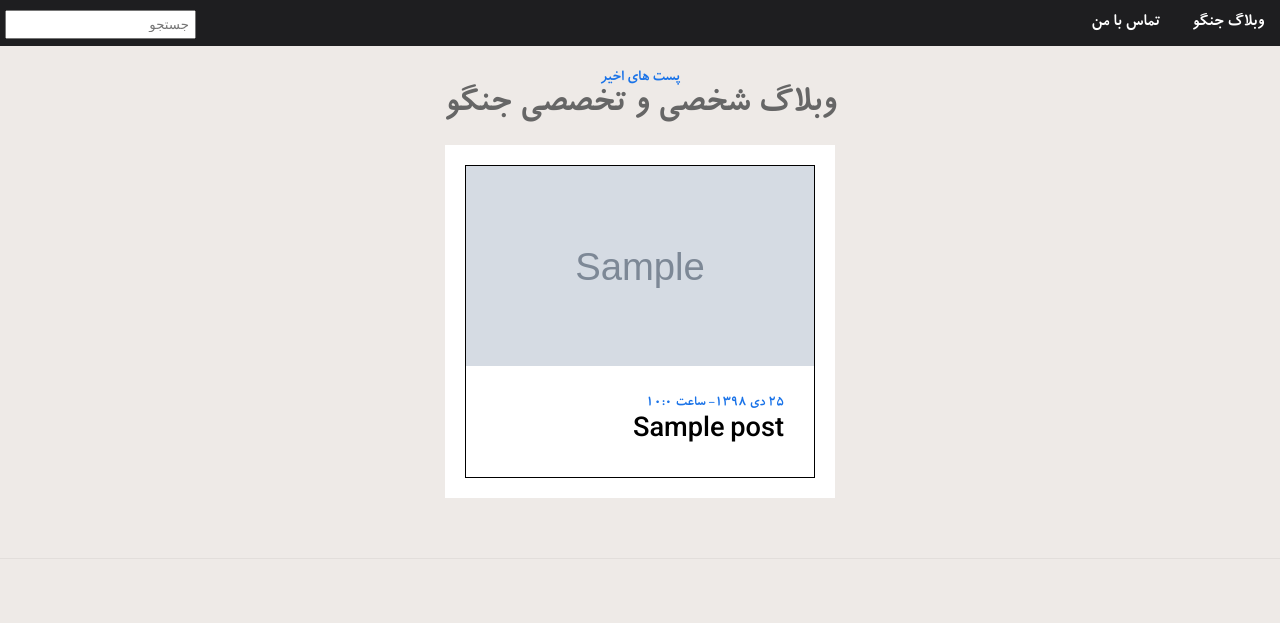
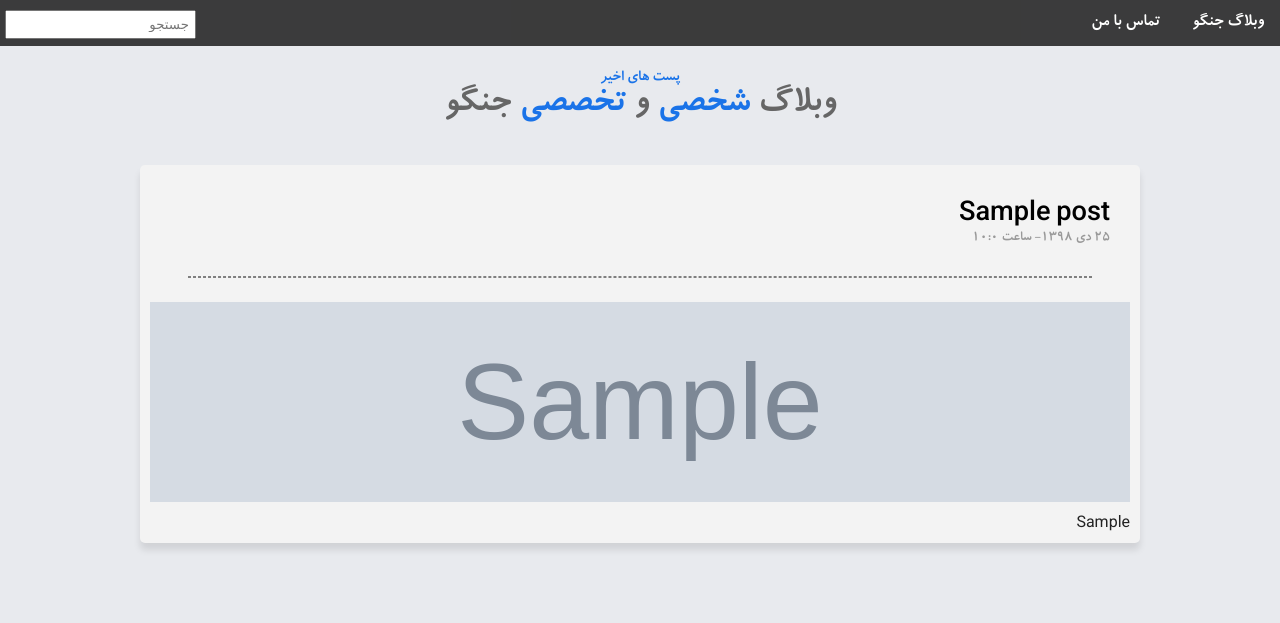
Before and after one commit to mjkahnamu2/DjangoBlog, a Django app: page / in a window 1280 px wide. Shown: the top 623 px of the page. Run offline with Django 4.2, Linux system fonts and the light colour scheme; tables that the repository leaves empty hold one stand-in row (values such as "Sample post"); grey boxes marked "Sample" are stand-in pictures.

Commit message:
edit frontend

```diff
--- a/blog/models.py
+++ b/blog/models.py
@@ -1,3 +1,4 @@
+from distutils.text_file import TextFile
 from django.db import models
 from django_quill.fields import QuillField
 from extensions.utils import jalali_converter
@@ -10,6 +11,7 @@ STATUS = (
 
 class Post(models.Model):
     title = models.CharField(max_length=200, unique=True)
+    abstract = models.TextField(null=True)
     content = QuillField()
     image = models.ImageField(upload_to='static/images')
     slug = models.SlugField(unique=True, allow_unicode=True)
--- a/static/css/style.css
+++ b/static/css/style.css
@@ -1,5 +1,5 @@
 .content{
-    background-color: #EEEAE7;
+    background-color: #E8EAEE;
 }
 *{
     margin: 0px;
@@ -28,7 +28,7 @@ body{
 
 /* blog */
 #blog{
-    background-color: #EEEAE7;
+    background-color: #E8EAEE;
     margin-top: 30px;
     display: flex;
     justify-content: center;
@@ -52,8 +52,7 @@ body{
     font-weight: 600;
 }
 .blog-container{
-    max-width: 1000px;
-    background-color: #fff;
+    background-color: #E8EAEE;
     display: flex;
     justify-content: center;
     align-items: center;
@@ -61,12 +60,14 @@ body{
     flex-wrap: wrap;
 }
 .blog-box{
-    width: 350px;
-    background-color: #fff;
-    border: 1px solid #000;
+    width: 1000px;
+    background-color: #F3F3F3;
     margin: 20px;
+    box-shadow: 0 7px 7px 0 rgba(0,0,0,0.1);
+    -webkit-border-radius: 5px;
 }
 .blog-img{
+    margin: 10px;
     width: auto;
     height: 200px;
 }
@@ -76,13 +77,17 @@ body{
     object-fit: cover;
     object-position: center;
 }
+.blog-abstract p{
+    color: #222;
+    margin: 10px;
+}
 .blog-text{
     padding: 30px;
     display: flex;
     flex-direction: column;
 }
 .blog-text span{
-    color:  #1A73E8;
+    color:  #999;
     font-size: 0.9rem;
 }
 .blog-text .blog-title{
@@ -128,12 +133,13 @@ body{
     }
 }
 .navbar{
-    overflow: hidden;
+    display: flex;
+    background-color: rgba(50,50,50, 0.95);
+    position: fixed;
     top: 0;
-    position: fixed;
-    background-color: #1e1e20;;
-    float: right;
     width: 100%;
+    display: block;
+    transition: top 0.3s;
 }
 .navbar a{
     float: right;
@@ -154,3 +160,9 @@ body{
     right: auto;
     left: 5px;
 }
+hr{
+    border-style: dashed;
+    margin: 0 3rem 1.5rem;
+    color: #333;
+    opacity: 60%;
+}
--- a/templates/blog/blog_detail.html
+++ b/templates/blog/blog_detail.html
@@ -18,7 +18,8 @@
             padding: 10px;
         }
         .post-section{
-            background-color: #fff;
+            background-color: #F3F3F3;
+            -webkit-border-radius: 5px;
         }
     </style>
     <section id="detail-section">
--- a/templates/blog/blog_list.html
+++ b/templates/blog/blog_list.html
@@ -4,17 +4,20 @@
     <section id="blog">
         <div class="blog-heading">
             <span>پست های اخیر</span>
-            <h3>وبلاگ شخصی و تخصصی جنگو </h3>
+            <h3>وبلاگ <span>شخصی</span> و <span>تخصصی</span> جنگو</h3>
         </div>
         <div class="blog-container">
             {% for post in posts %}
                 <div class="blog-box">
+                    <div class="blog-text">
+                        <h3 class="blog-title"><a href="{% url 'post_detail' post.slug %}">{{ post.title }}</a></h3>
+                        <span>{{ post.jpublish }}</span>
+                    </div><hr />
                     <div class="blog-img">
                         <img src="{{ post.image }}" alt="img">
                     </div>
-                    <div class="blog-text">
-                        <span>{{ post.jpublish }}</span>
-                        <h3 class="blog-title"><a href="{% url 'post_detail' post.slug %}">{{ post.title }}</a></h3>
+                    <div class="blog-abstract">
+                        <p>{{ post.abstract }}</p>
                     </div>
                 </div>
             {% endfor %}
```
Also changed, not shown: templates/blog/contact.html (+10 -3 lines), templates/blog/search_post.html (+7 -4 lines), blog/migrations/0002_post_abstract_alter_post_image_alter_post_slug.py (added).
